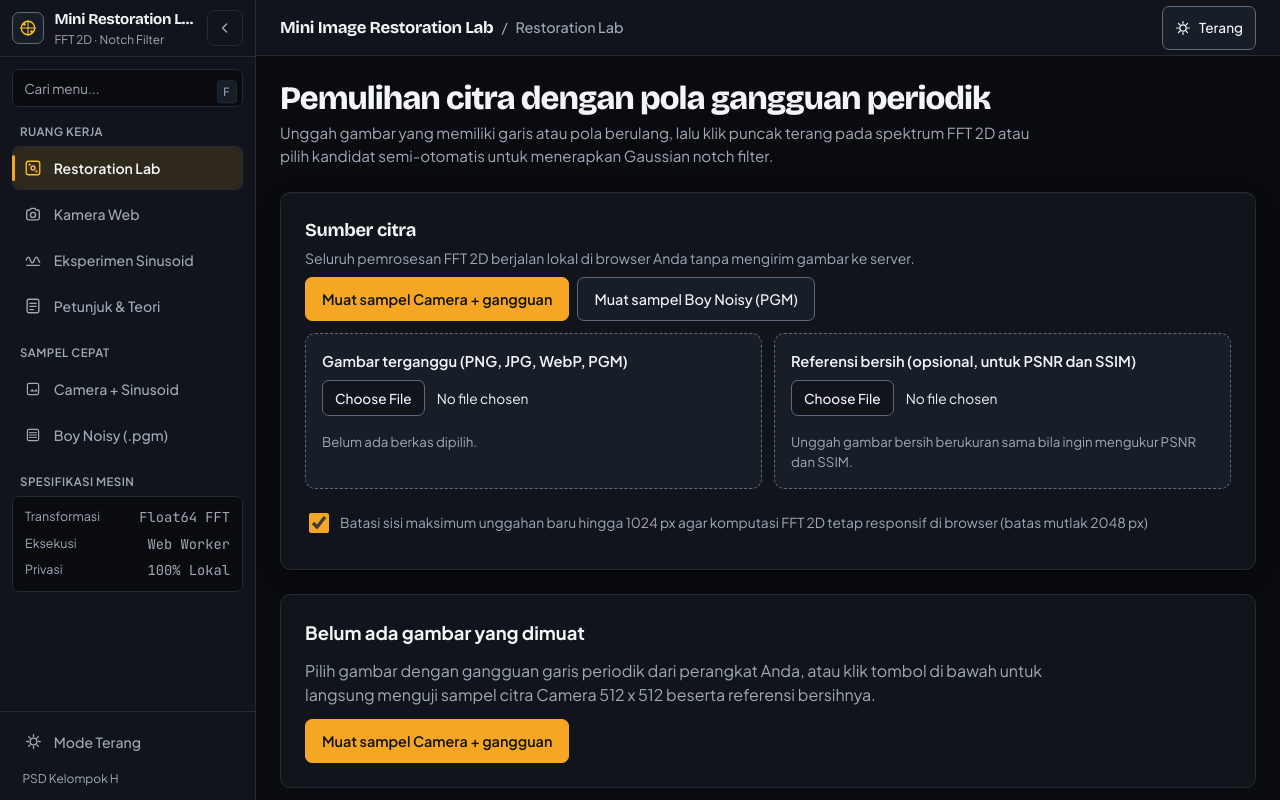
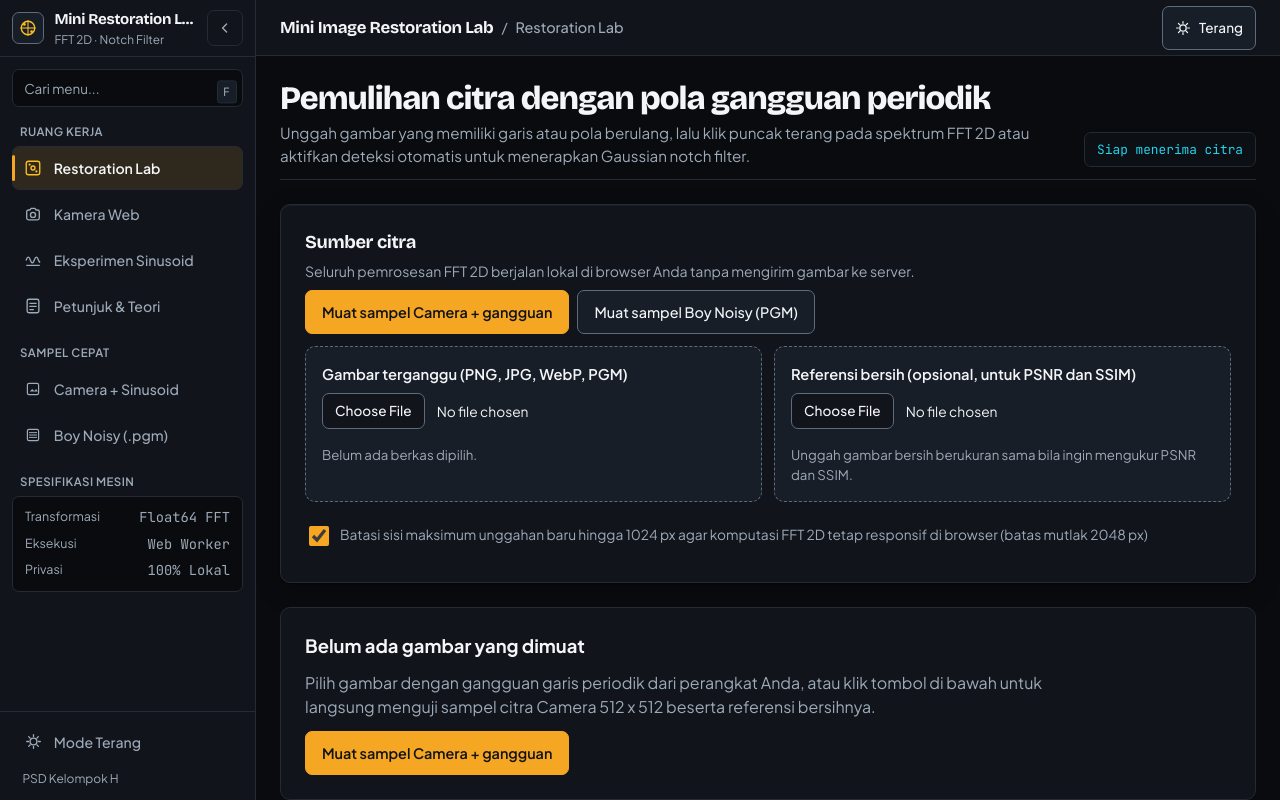
Before and after one commit to Legorvey/fftd-notch, a React (Vite) app: page / in a window 1280 px wide. Built offline with nearby package versions, Linux system fonts and the light colour scheme.

Commit message:
feat(ui): add workspace hero headers and live spectral telemetry pills across all tabs

```diff
--- a/src/components/CameraTab.tsx
+++ b/src/components/CameraTab.tsx
@@ -214,11 +214,20 @@ export function CameraTab() {
       aria-labelledby="tab-camera"
       className="section-stack"
     >
-      <div>
-        <h2 className="page-heading">Kamera web: deteksi foto asli dan simulasi periodik</h2>
-        <p className="page-lead">
-          Ambil foto langsung dari kamera web atau unggah foto perangkat. Mode foto asli mencari puncak periodik dominan secara otomatis; mode simulasi menambahkan dua sinusoid terkontrol untuk menguji PSNR dan SSIM.
-        </p>
+      <div className="workspace-hero">
+        <div>
+          <h2 className="page-heading">Kamera web: deteksi foto asli dan simulasi periodik</h2>
+          <p className="page-lead">
+            Ambil foto langsung dari kamera web atau unggah foto perangkat. Mode foto asli mencari puncak periodik dominan secara otomatis; mode simulasi menambahkan dua sinusoid terkontrol untuk menguji PSNR dan SSIM.
+          </p>
+        </div>
+        <div className="telemetry-pill" aria-live="polite">
+          {captured
+            ? `${captured.width} x ${captured.height} px · ${mode === 'simulation' ? 'Simulasi' : 'Foto asli'}`
+            : streamActive
+              ? 'Kamera aktif'
+              : 'Kamera siaga'}
+        </div>
       </div>
 
       <div className="workbench-split">
--- a/src/components/GuideTab.tsx
+++ b/src/components/GuideTab.tsx
@@ -6,11 +6,14 @@ export function GuideTab() {
       aria-labelledby="tab-guide"
       className="section-stack"
     >
-      <div>
-        <h2 className="page-heading">Petunjuk penggunaan dan dasar teori FFT 2D Notch</h2>
-        <p className="page-lead">
-          Ringkasan alur kerja, konvensi koordinat spektrum, persamaan Gaussian notch-reject mask, serta batasan metode untuk proyek Pemrosesan Sinyal Digital Kelompok H.
-        </p>
+      <div className="workspace-hero">
+        <div>
+          <h2 className="page-heading">Petunjuk penggunaan dan dasar teori FFT 2D Notch</h2>
+          <p className="page-lead">
+            Ringkasan alur kerja, konvensi koordinat spektrum, persamaan Gaussian notch-reject mask, serta batasan metode untuk proyek Pemrosesan Sinyal Digital Kelompok H.
+          </p>
+        </div>
+        <div className="telemetry-pill">Dokumentasi Teknis</div>
       </div>
 
       <div className="guide-grid">
--- a/src/components/RestorationLabTab.tsx
+++ b/src/components/RestorationLabTab.tsx
@@ -421,11 +421,18 @@ export function RestorationLabTab({ quickSampleRequest = null }: RestorationLabT
       aria-labelledby="tab-lab"
       className="section-stack"
     >
-      <div>
-        <h2 className="page-heading">Pemulihan citra dengan pola gangguan periodik</h2>
-        <p className="page-lead">
-          Unggah gambar yang memiliki garis atau pola berulang, lalu klik puncak terang pada spektrum FFT 2D atau pilih kandidat semi-otomatis untuk menerapkan Gaussian notch filter.
-        </p>
+      <div className="workspace-hero">
+        <div>
+          <h2 className="page-heading">Pemulihan citra dengan pola gangguan periodik</h2>
+          <p className="page-lead">
+            Unggah gambar yang memiliki garis atau pola berulang, lalu klik puncak terang pada spektrum FFT 2D atau aktifkan deteksi otomatis untuk menerapkan Gaussian notch filter.
+          </p>
+        </div>
+        <div className="telemetry-pill" aria-live="polite">
+          {corrupted
+            ? `${corrupted.width} x ${corrupted.height} px · ${centers.length} pasang notch · sigma ${notchSigma.toFixed(1)}`
+            : 'Siap menerima citra'}
+        </div>
       </div>
 
       <div className="panel">
--- a/src/components/SyntheticExperimentTab.tsx
+++ b/src/components/SyntheticExperimentTab.tsx
@@ -263,11 +263,18 @@ export function SyntheticExperimentTab() {
       aria-labelledby="tab-experiment"
       className="section-stack"
     >
-      <div>
-        <h2 className="page-heading">Eksperimen dua sinusoid spasial terkontrol</h2>
-        <p className="page-lead">
-          Tambahkan dua gangguan sinusoid pada bin frekuensi yang diketahui, lalu ukur secara kuantitatif performa Gaussian notch filter dibandingkan Gaussian blur serta sensitivitas terhadap lebar sigma.
-        </p>
+      <div className="workspace-hero">
+        <div>
+          <h2 className="page-heading">Eksperimen dua sinusoid spasial terkontrol</h2>
+          <p className="page-lead">
+            Tambahkan dua gangguan sinusoid pada bin frekuensi yang diketahui, lalu ukur secara kuantitatif performa Gaussian notch filter dibandingkan Gaussian blur serta sensitivitas terhadap lebar sigma.
+          </p>
+        </div>
+        <div className="telemetry-pill" aria-live="polite">
+          {clean
+            ? `${clean.width} x ${clean.height} px · (u1=${safeU1}, v1=${safeV1}) · (u2=${safeU2}, v2=${safeV2})`
+            : 'Menunggu citra referensi'}
+        </div>
       </div>
 
       <div className="panel section-stack" style={{ gap: '1rem' }}>
```
